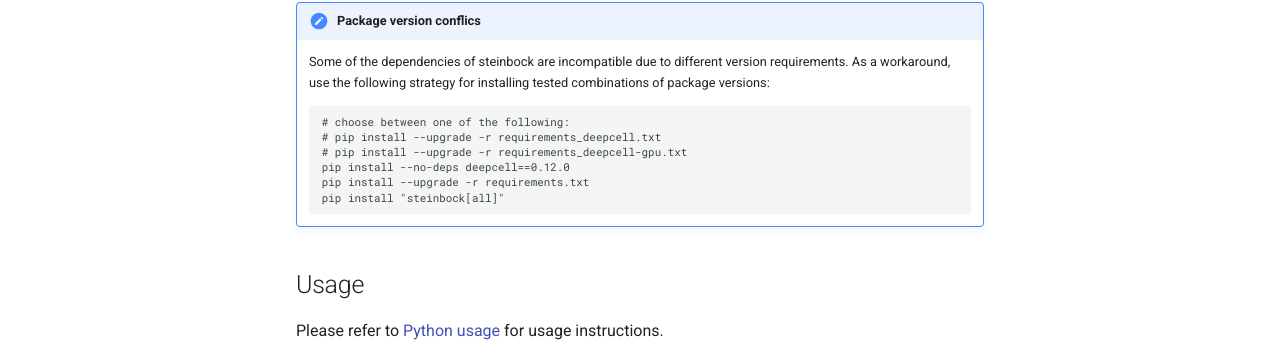
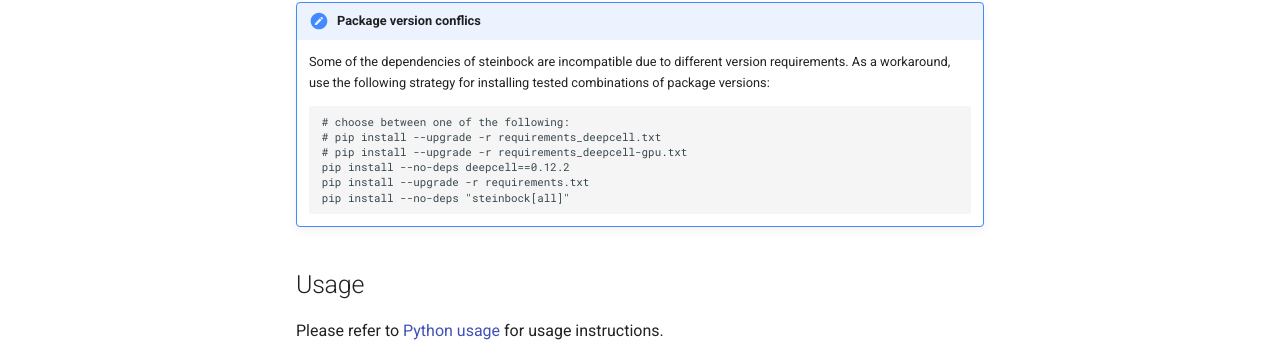
Before and after one commit to BodenmillerGroup/steinbock, an MkDocs documentation site: the page built from docs/install-python.md, in a window 1280 px wide and 1394 px high. Shown: the part 982-1335 px from the top of the window. Built offline with MkDocs 1.6.1 and Material for MkDocs 9.7.7, drawn with Linux system fonts in a browser that asks for light colours; the version menu is left out.

Commit message:
Upgrade to DeepCell 0.12.2

```diff
--- a/docs/install-python.md
+++ b/docs/install-python.md
@@ -34,9 +34,9 @@
         # choose between one of the following:
         # pip install --upgrade -r requirements_deepcell.txt
         # pip install --upgrade -r requirements_deepcell-gpu.txt
-        pip install --no-deps deepcell==0.12.0
+        pip install --no-deps deepcell==0.12.2
         pip install --upgrade -r requirements.txt
-        pip install "steinbock[all]"
+        pip install --no-deps "steinbock[all]"
 
 ## Usage
 
--- a/requirements.txt
+++ b/requirements.txt
@@ -1,9 +1,9 @@
 anndata==0.8.0
 click==8.1.3
 click-log==0.4.0
-# deepcell==0.12.0  # install manually, to avoid version conflicts
+# deepcell==0.12.2  # install manually, to avoid version conflicts
 fcswrite==0.6.1
-h5py==3.2.1  # cellprofiler 4.2.1 requires 3.2.1 (note: deepcell 0.12.0 requires tensorflow ~=2.8.0, which technically requires ~=3.6.0)
+h5py==3.2.1  # cellprofiler 4.2.1 requires 3.2.1 (note: deepcell 0.12.2 requires tensorflow ~=2.8.0, which technically requires ~=3.6.0)
 imageio==2.19.3
 networkx==2.8.2
 numpy==1.22.4
--- a/requirements_deepcell-gpu.txt
+++ b/requirements_deepcell-gpu.txt
@@ -1,4 +1,4 @@
-# based on requirements.txt from deepcell==0.12.0
+# based on requirements.txt from deepcell==0.12.2
 numpy>=1.16.6
 pydot>=1.4.2,<2
 scipy>=1.2.3,<2
--- a/requirements_deepcell.txt
+++ b/requirements_deepcell.txt
@@ -1,4 +1,4 @@
-# based on requirements.txt from deepcell==0.12.0
+# based on requirements.txt from deepcell==0.12.2
 numpy>=1.16.6
 pydot>=1.4.2,<2
 scipy>=1.2.3,<2
```
Also changed, not shown: other parts of requirements_deepcell-gpu.txt (+1 -1 lines), other parts of requirements_deepcell.txt (+1 -1 lines), 2 other files.
